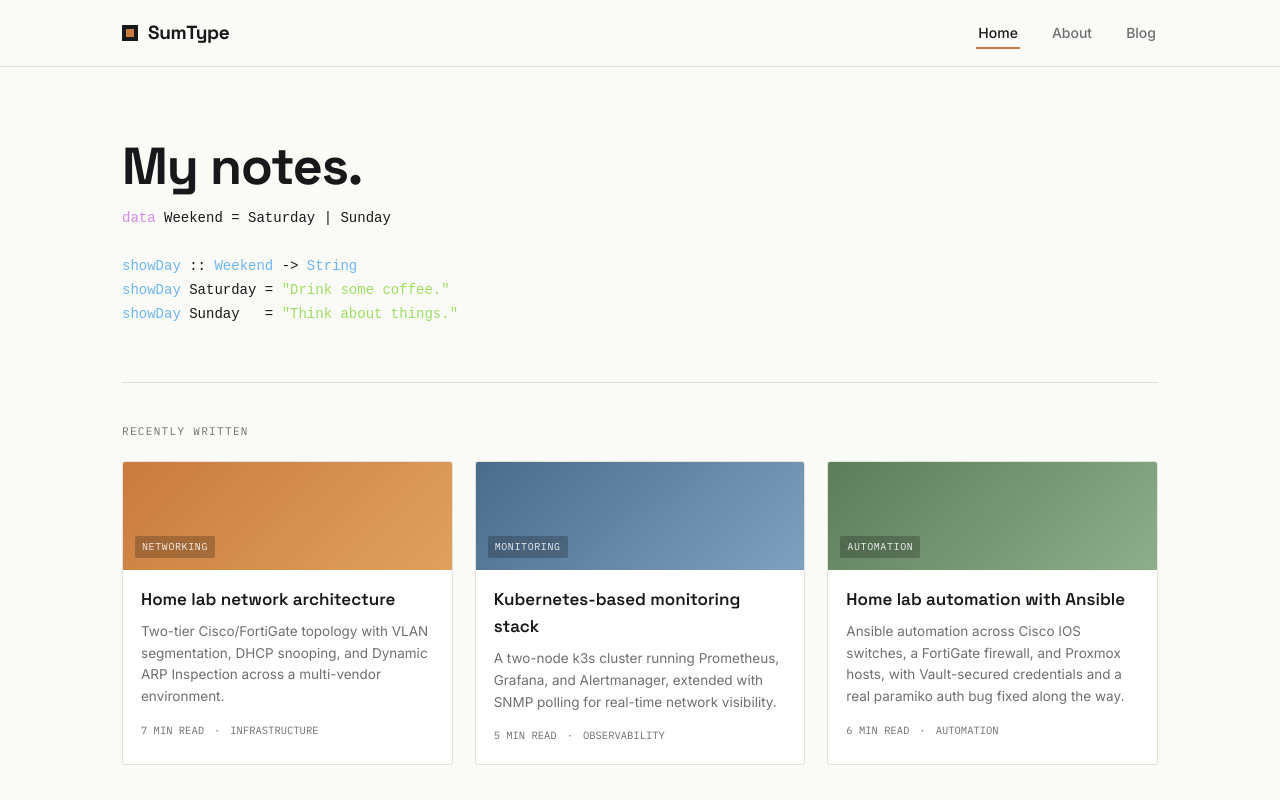
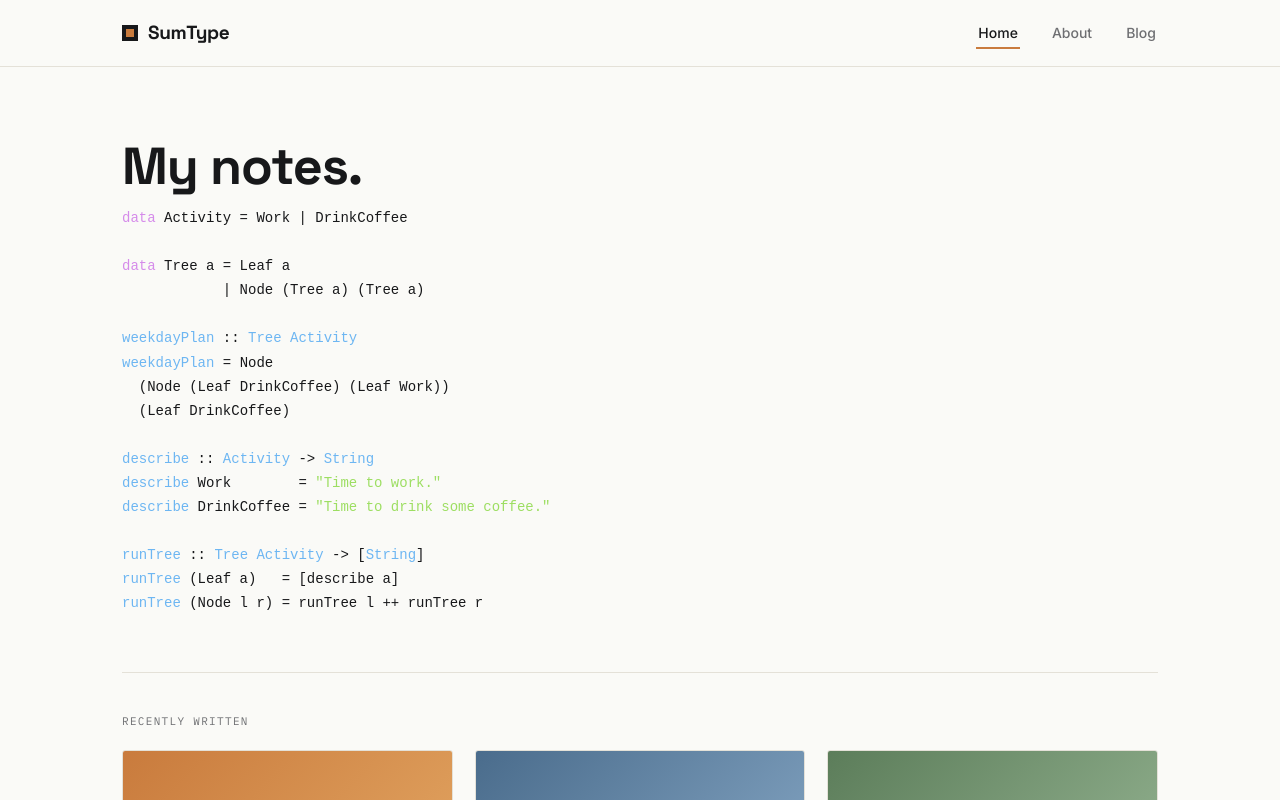
Before and after one commit to angjones3005/SumType, a Next.js app: page / in a window 1280 px wide. Shown: the top 800 px of the page. Built offline with nearby package versions, Linux system fonts and the light colour scheme.

Commit message:
more added

```diff
--- a/app/page.js
+++ b/app/page.js
@@ -38,10 +38,18 @@ export default function HomePage() {
           <h1>My notes.</h1>
           <pre className="hero-code">
             <code>
-              <span className="code-keyword">data</span>{" Weekend = Saturday | Sunday\n\n"}
-              <span className="code-type">showDay</span> :: <span className="code-type">Weekend</span> -&gt; <span className="code-type">String</span>{"\n"}
-              <span className="code-type">showDay</span> Saturday = <span className="code-string">&quot;Drink some coffee.&quot;</span>{"\n"}
-              <span className="code-type">showDay</span> Sunday   = <span className="code-string">&quot;Think about things.&quot;</span>
+              <span className="code-keyword">data</span>{" Activity = Work | DrinkCoffee\n\n"}
+              <span className="code-keyword">data</span>{" Tree a = Leaf a\n            | Node (Tree a) (Tree a)\n\n"}
+              <span className="code-type">weekdayPlan</span> :: <span className="code-type">Tree Activity</span>{"\n"}
+              <span className="code-type">weekdayPlan</span> = Node{"\n  "}
+              (Node (Leaf DrinkCoffee) (Leaf Work)){"\n  "}
+              (Leaf DrinkCoffee){"\n\n"}
+              <span className="code-type">describe</span> :: <span className="code-type">Activity</span> -&gt; <span className="code-type">String</span>{"\n"}
+              <span className="code-type">describe</span> Work        = <span className="code-string">&quot;Time to work.&quot;</span>{"\n"}
+              <span className="code-type">describe</span> DrinkCoffee = <span className="code-string">&quot;Time to drink some coffee.&quot;</span>{"\n\n"}
+              <span className="code-type">runTree</span> :: <span className="code-type">Tree Activity</span> -&gt; [<span className="code-type">String</span>]{"\n"}
+              <span className="code-type">runTree</span> (Leaf a)   = [describe a]{"\n"}
+              <span className="code-type">runTree</span> (Node l r) = runTree l ++ runTree r
             </code>
           </pre>
         </section>
```
